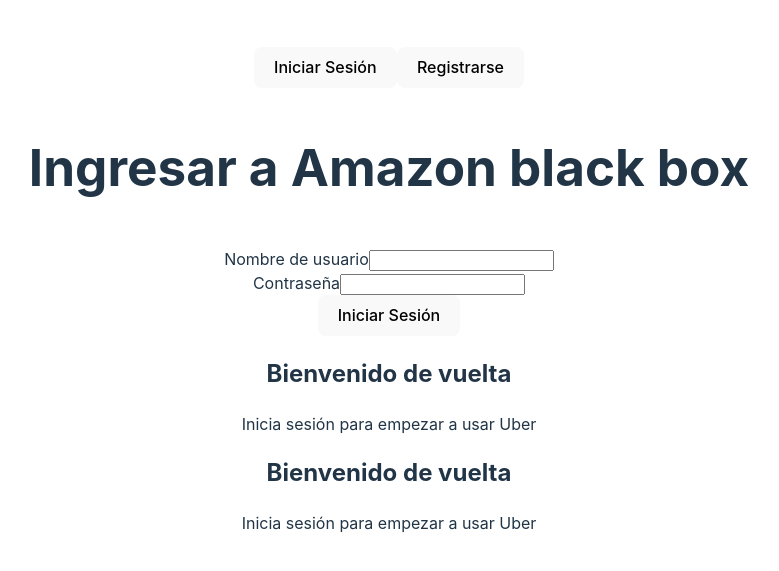
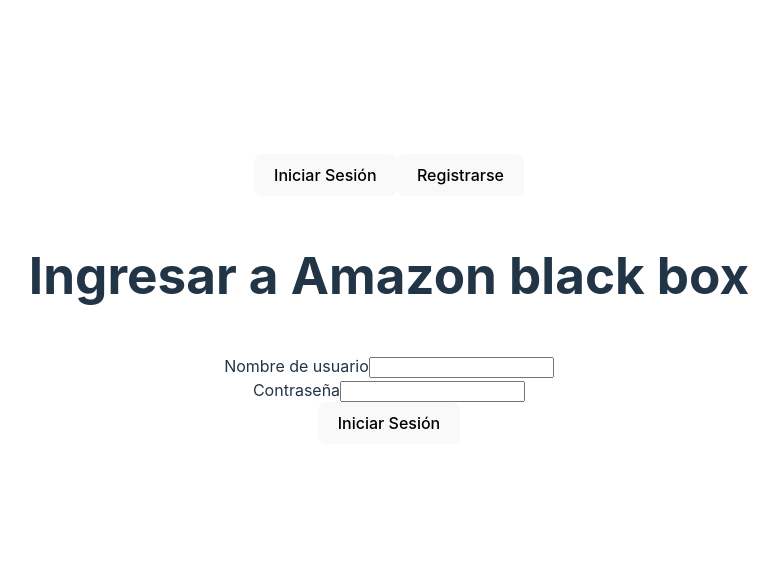
Before and after one commit to rafram96/hackaton_2, a React (Vite) app: page / in a window 1280 px wide. Shown: the part 101-672 px from the top of the page, without its empty margins (251-1030 px from the left). Built offline with nearby package versions, Linux system fonts and the light colour scheme.

Commit message:
Login Page Check

```diff
--- a/src/pages/LoginPage.tsx
+++ b/src/pages/LoginPage.tsx
@@ -8,18 +8,9 @@
 				<Button message="Iniciar Sesión" to="/auth/login" />
 				<Button message="Registrarse" to="/auth/register" />
 			</section>
-
-			<article className="flex justify-between">
-				<LoginForm />
-				<section className="login-section flex flex-col items-center p-4 text-center">
-					<h2 className="title">Bienvenido de vuelta</h2>
-					<p>Inicia sesión para empezar a usar Uber</p>
-				</section>
-				<section className="w-1/2 flex flex-col items-center p-4 text-center">
-					<h2 className="text-2xl font-semibold mb-2">Bienvenido de vuelta</h2>
-					<p className="text-gray-600 mb-4">Inicia sesión para empezar a usar Uber</p>
-				</section>
-			</article>
+      <article className="flex justify-center items-center py-8">
+        <LoginForm />
+      </article>
 		</main>
 	);
 }
```
